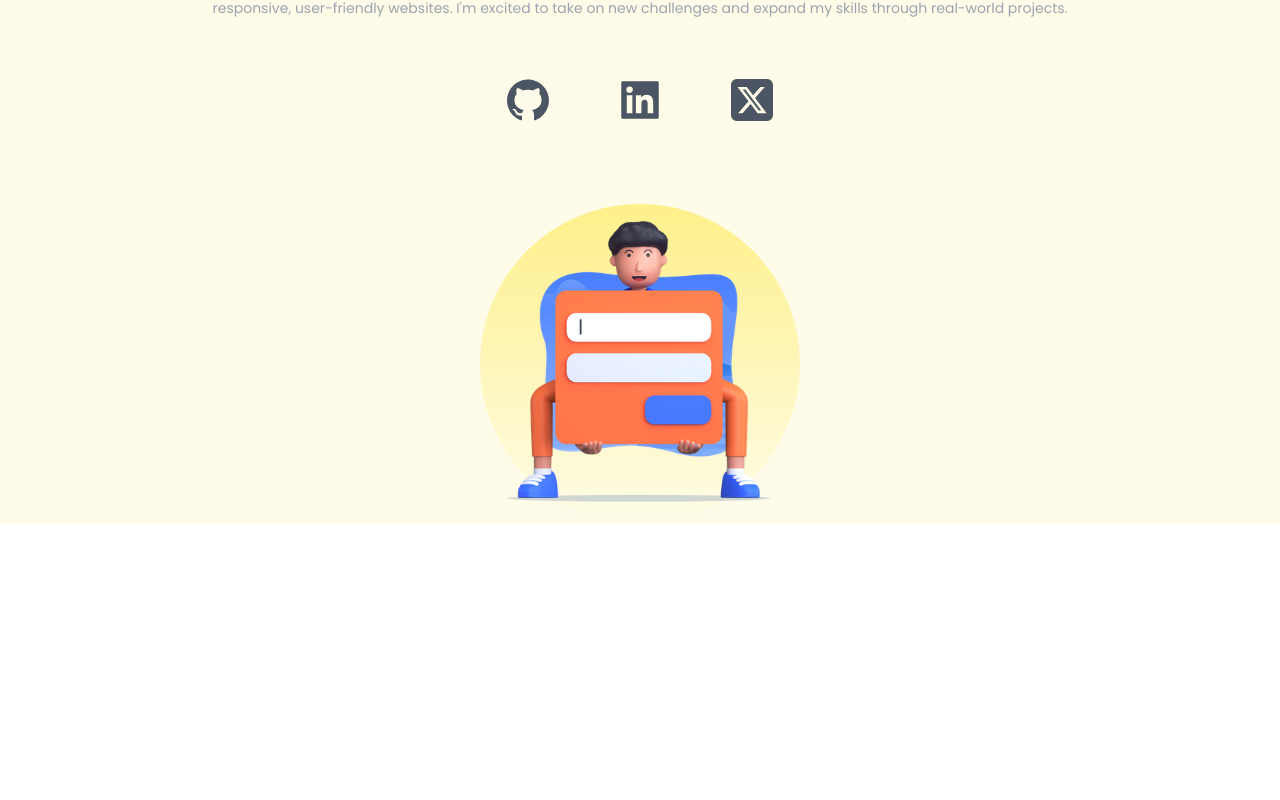
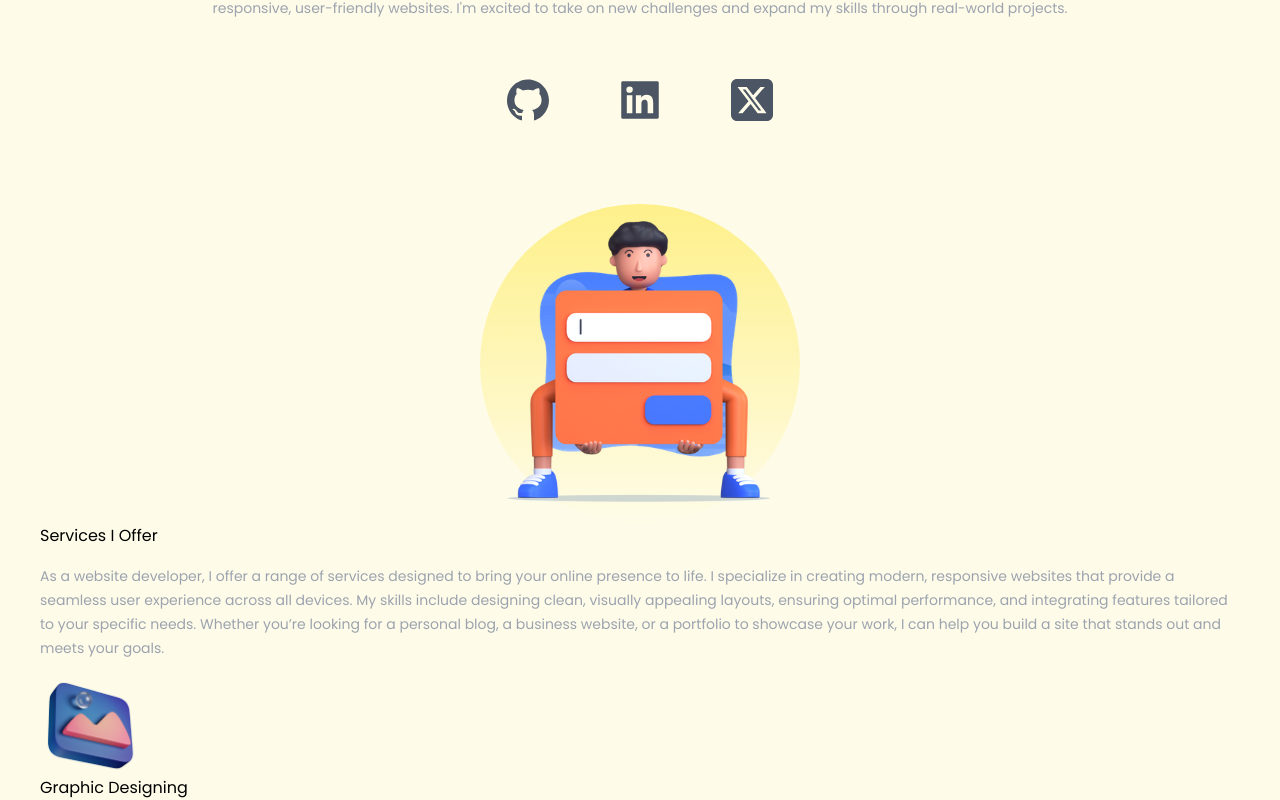
Before and after one commit to yenuliobapitiya/portfolio_website, a Next.js app: page / in a window 1280 px wide. Shown: the part 300-1100 px from the top of the page. Before the commit the page ends 824 px from the top, so only its background shows below. Built offline with nearby package versions, Linux system fonts and the light colour scheme.

Commit message:
done, without animations and backend

```diff
--- a/pages/index.tsx
+++ b/pages/index.tsx
@@ -4,6 +4,7 @@ import Image from "next/image";
 //images
 
 import profileImage from "../public/p2.png"
+import graphicDesign from "../public/design.png"
 
 //icons
 
@@ -74,6 +75,28 @@ export default function Home() {
                    objectFit="cover"  />
           </div>
         </section>
+        {/* services */}
+        <section>
+          <div>
+            <h2>Services I Offer</h2>
+            <p className="text-sm py-4 text-gray-400 leading-6">As a website developer,
+               I offer a range of services designed to bring your online presence to life.
+               I specialize in creating modern, responsive websites that provide a seamless
+               user experience across all devices. My skills include designing clean,
+               visually appealing layouts, ensuring optimal performance, and integrating
+               features tailored to your specific needs. Whether you’re looking for a personal blog,
+               a business website, or a portfolio to showcase your work, I can help you build a
+               site that stands out and meets your goals.</p>
+          </div>
+          {/* services cards */}
+          <div>
+            {/* card */}
+            <div>
+              <Image src={graphicDesign} alt="design image" width={100} height={100}/>
+              <h2>Graphic Designing</h2>
+            </div>
+          </div>
+        </section>
         </main>
       </div>
   );
```
